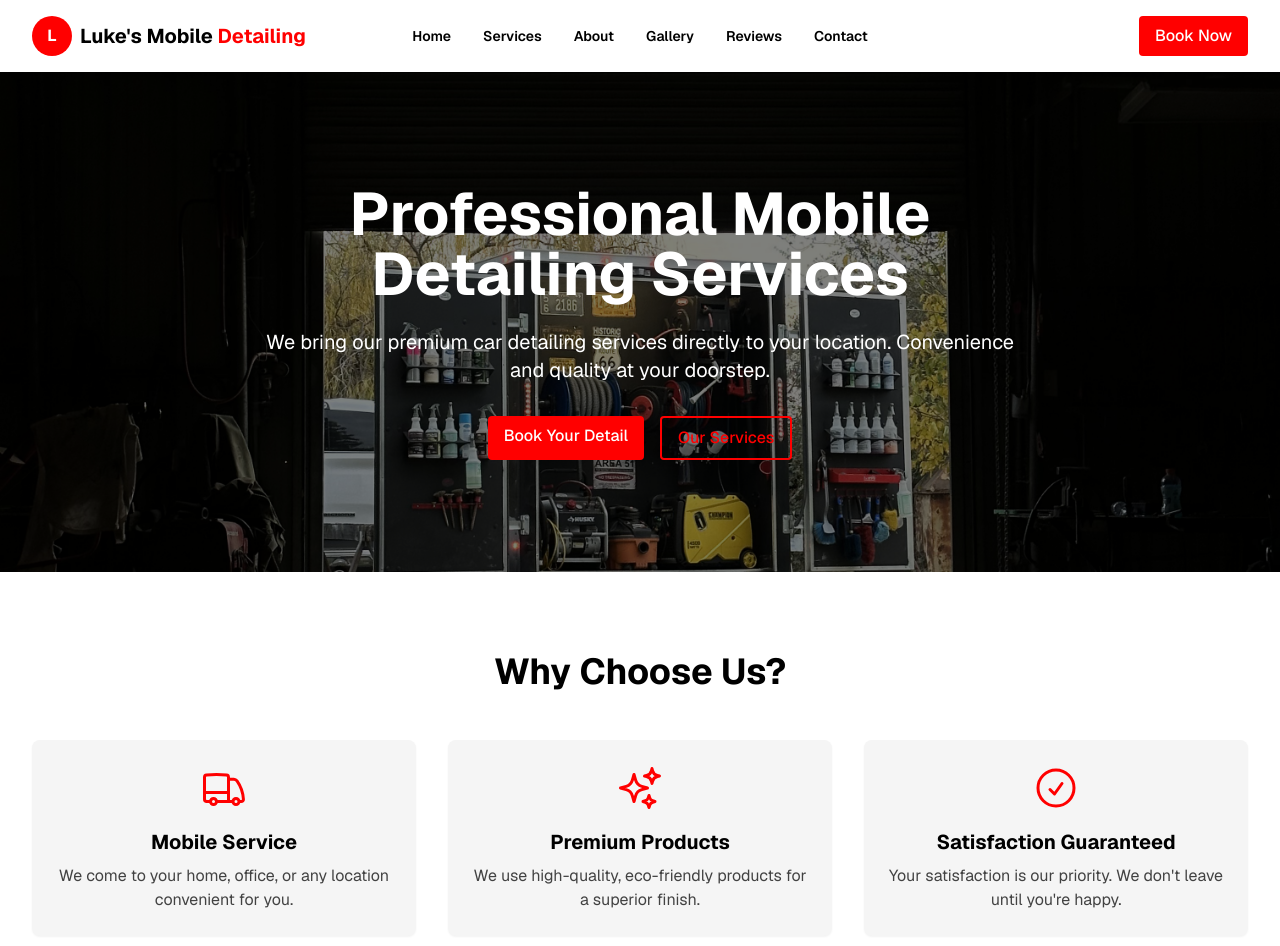
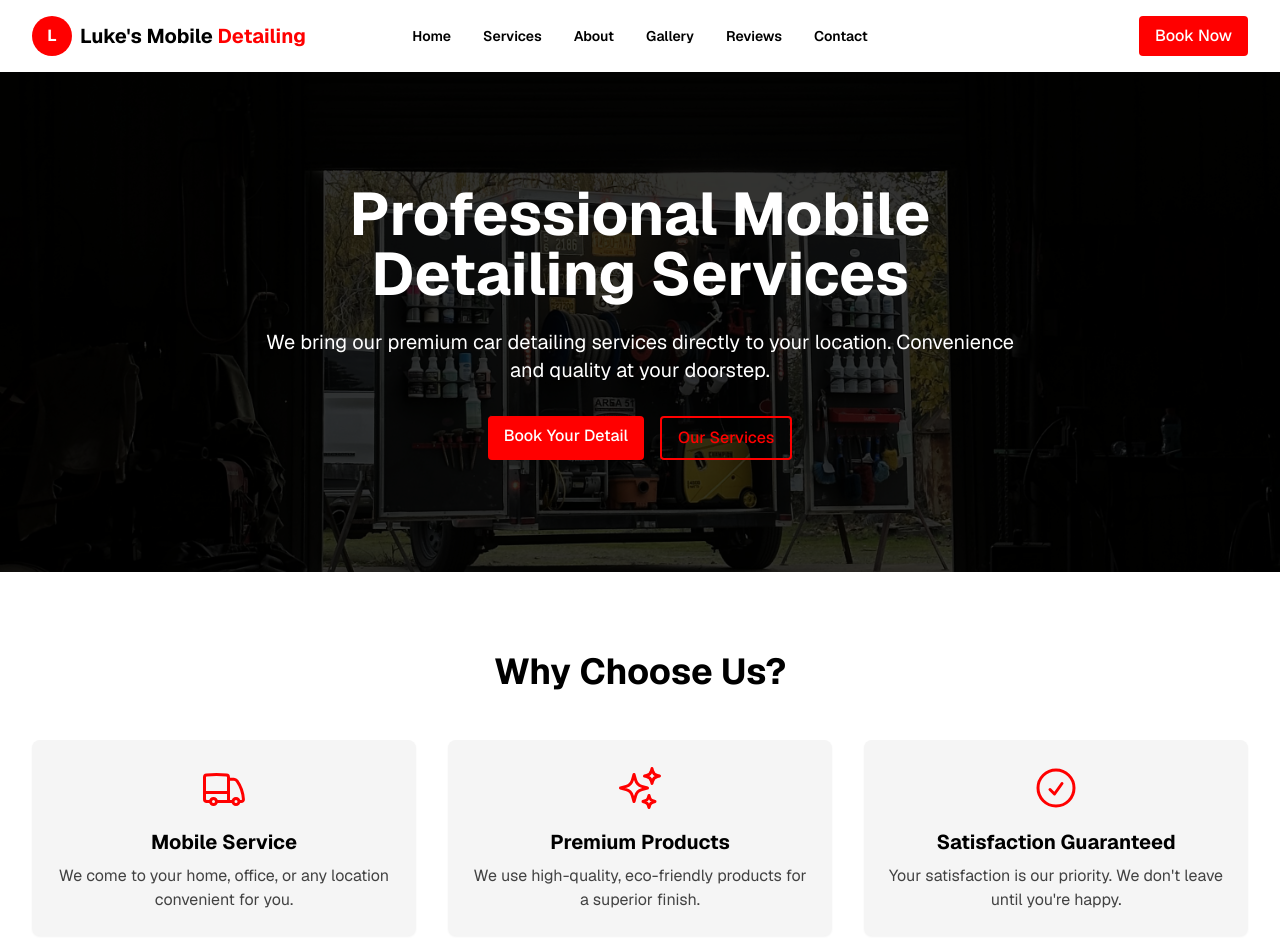
Before and after one commit to peymannaderi10/lukesmobiledetailingllc.com, a Next.js app: page / in a window 1280 px wide. Shown: the top 946 px of the page. Built offline with nearby package versions, Linux system fonts and the light colour scheme.

Commit message:
update banner

```diff
--- a/src/app/page.tsx
+++ b/src/app/page.tsx
@@ -38,9 +38,9 @@ export default function Home() {
             fill
             priority
             className="object-cover object-center object-position-y-top"
-            style={{ objectPosition: "center `60%" }}
+            style={{ objectPosition: "center 55%" }}
           />
-          <div className="absolute inset-0 bg-black opacity-50" />
+          <div className="absolute inset-0 bg-black opacity-80" />
         </div>
         <div className="container-custom relative z-10 py-20 md:py-28">
           <div className="max-w-3xl mx-auto text-center">
```
